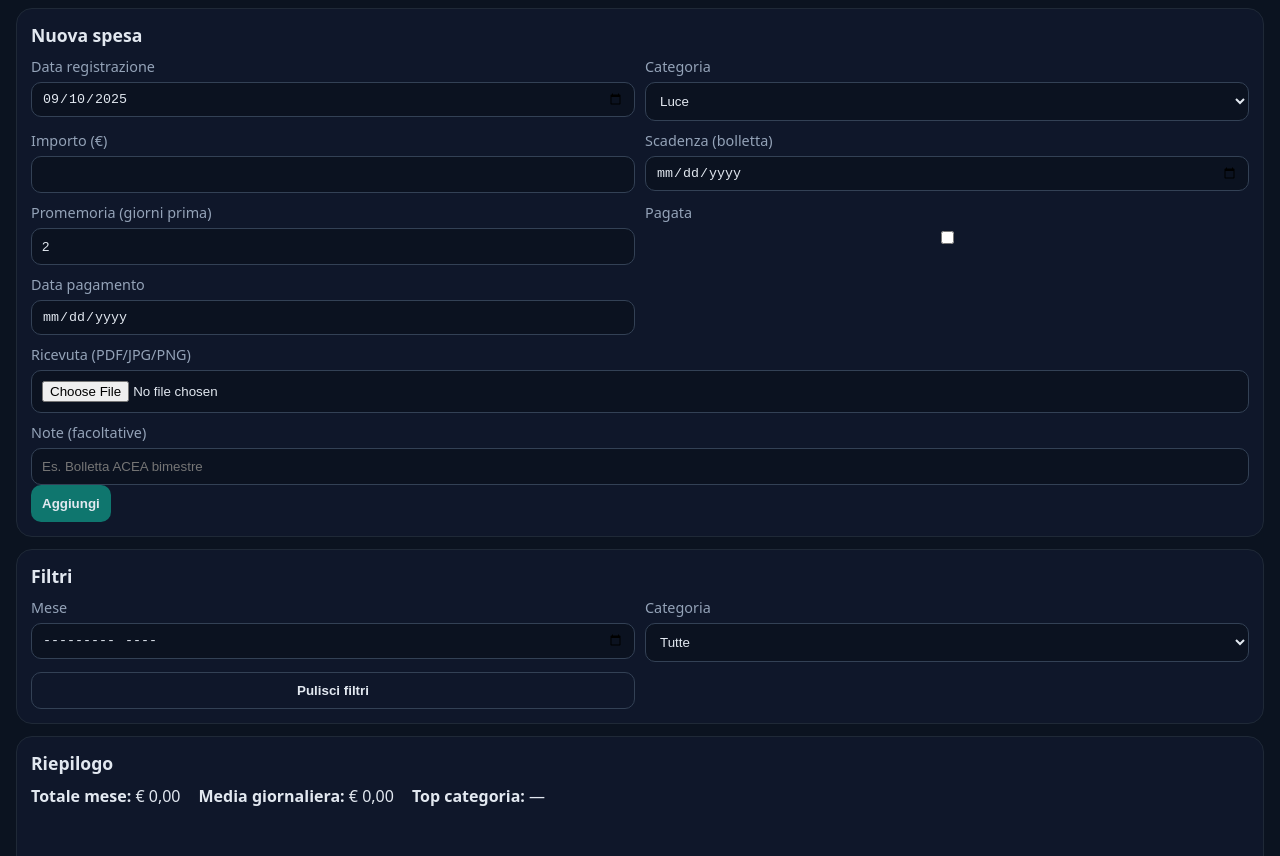
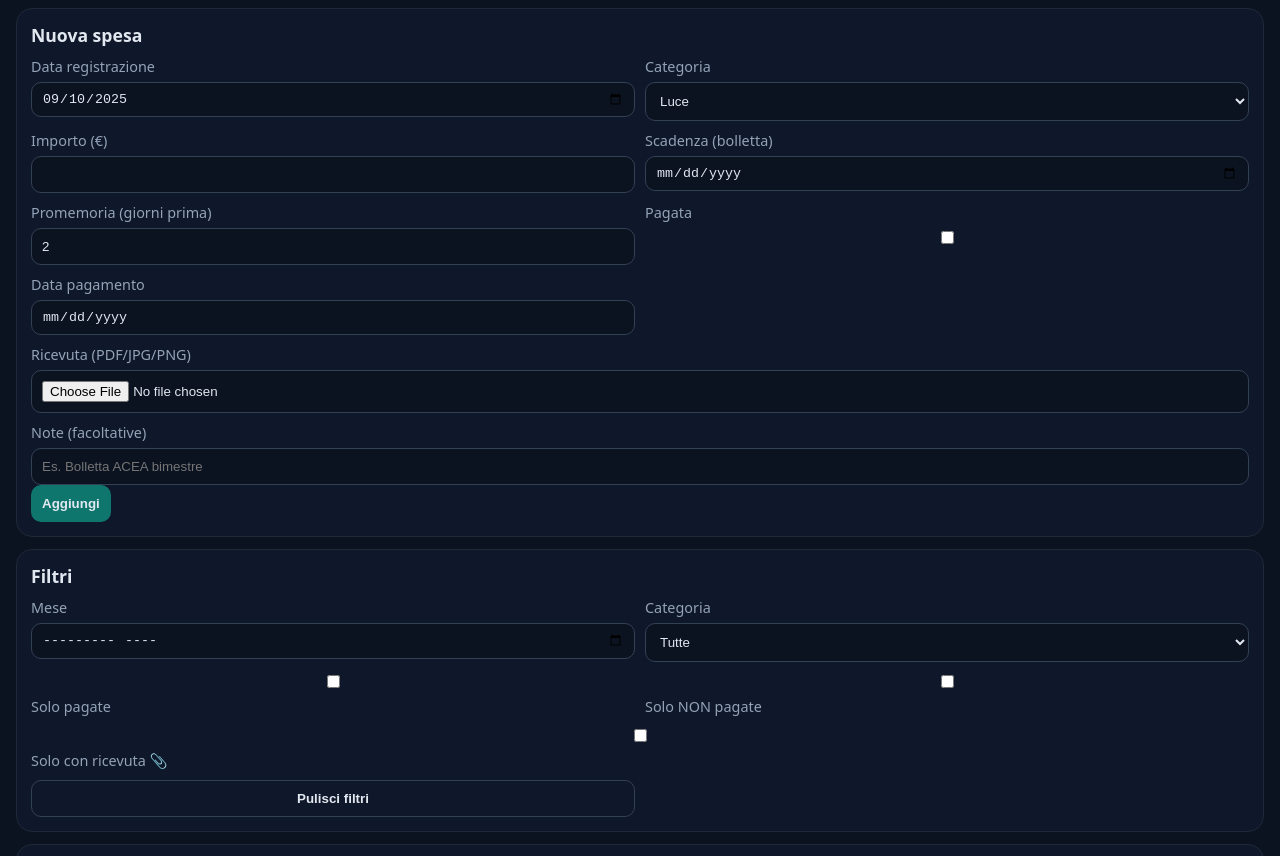
Before and after one commit to marconeri70/expenses, a plain HTML site: page index.html in a window 1280 px wide. Shown: the part 72-928 px from the top of the page. Drawn offline with nearby package versions, Linux system fonts and the light colour scheme.

Commit message:
Update index.html

```diff
--- a/index.html
+++ b/index.html
@@ -100,6 +100,17 @@
           <option value="Altro">Altro</option>
         </select>
       </label>
+
+      <label>
+        <input type="checkbox" id="filterPaidOnly" /> Solo pagate
+      </label>
+      <label>
+        <input type="checkbox" id="filterUnpaidOnly" /> Solo NON pagate
+      </label>
+      <label class="span-2">
+        <input type="checkbox" id="filterWithReceiptOnly" /> Solo con ricevuta 📎
+      </label>
+
       <button id="clearFilters" class="secondary">Pulisci filtri</button>
     </div>
   </section>
```
